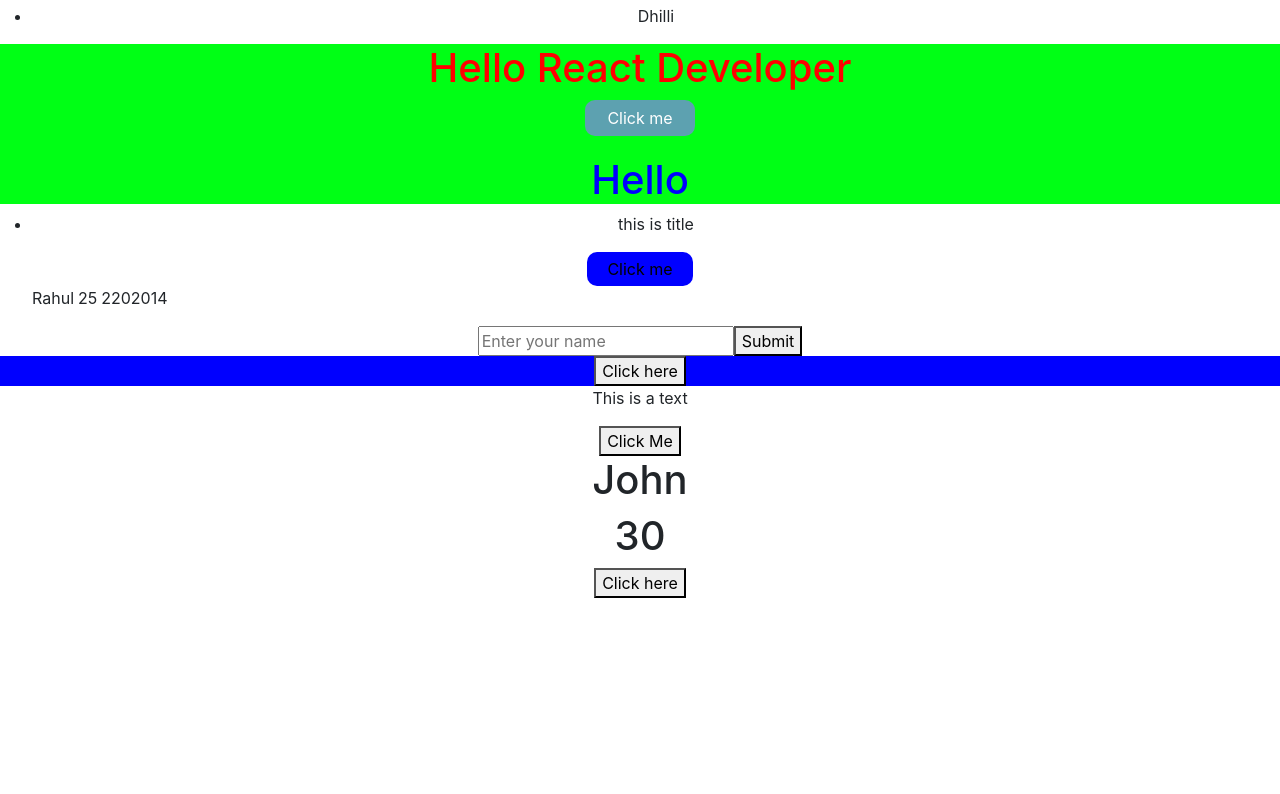
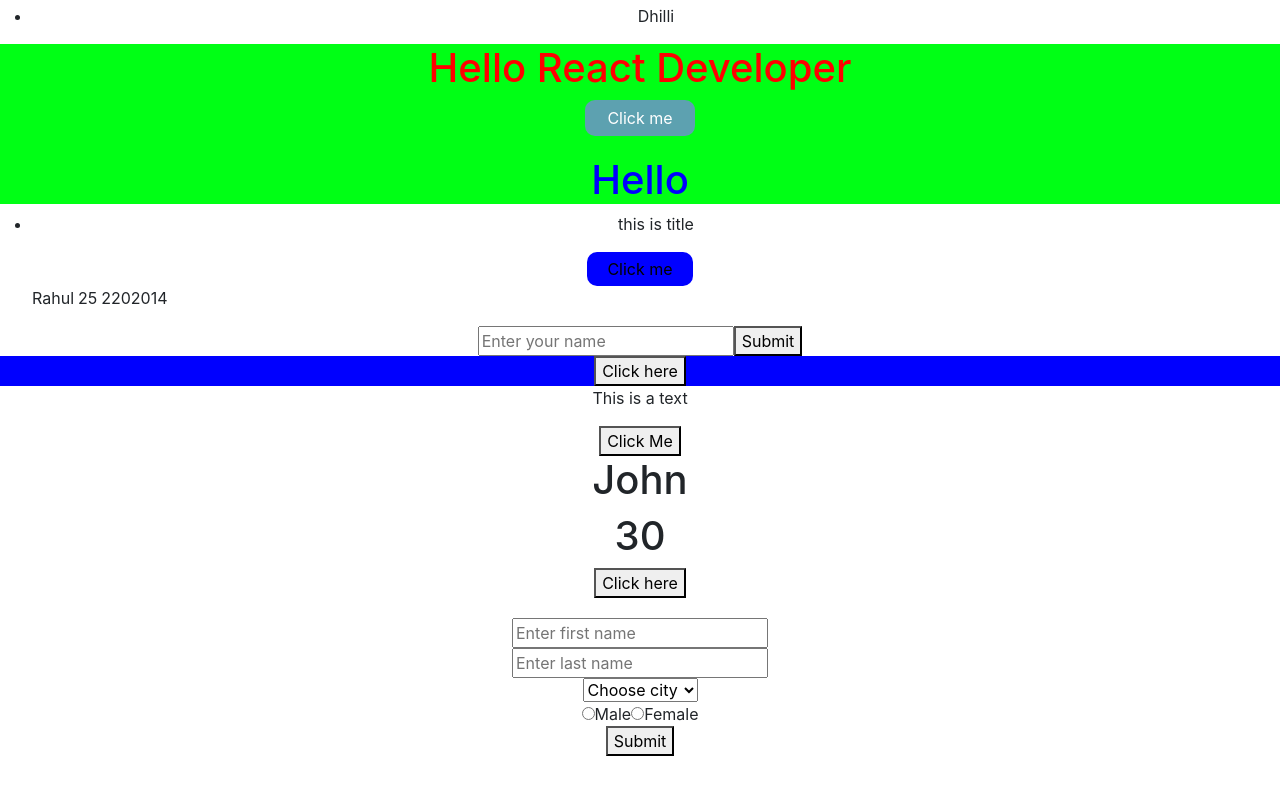
Before and after one commit to SumanPSTU/React-Basic, a React (Create React App) app: page / in a window 1280 px wide. Shown: the part 404-1198 px from the top of the page. Before the commit the page ends 1002 px from the top, so only its background shows below. Built offline with nearby package versions, Linux system fonts and the light colour scheme.

Commit message:
update form submission

```diff
--- a/src/App.js
+++ b/src/App.js
@@ -1,5 +1,6 @@
 import "./assets/style/App.css";
 import IFelse from "./component/IFelse";
+import Login from "./component/Login";
 import Navbar  from "./component/Navbar";
 import UsestateTest from "./component/UsestateTest";
 
@@ -13,6 +14,9 @@ export default function App() {
       <UsestateTest/>
       </div>
 
+      <div>
+        <Login/>
+      </div>
 
 
     </div>
--- /dev/null
+++ b/src/component/Login.jsx
@@ -0,0 +1,78 @@
+import { useState } from "react";
+
+const Login = () => {
+  let [formObj, setObj] = useState({
+    fname: "",
+    lname: "",
+    city: "",
+    gender: "",
+  });
+  const onchange = (e) => {
+    e.preventDefault();
+    console.log("Form submitted:", formObj); // Add any submission logic here
+  };
+
+  const inputOnChange = (property, value) => {
+    setObj((prev) => ({
+      ...prev,
+      [property]: value,
+    }));
+  };
+  const submit=()=>{
+    setObj({
+      fname: "",
+      lname: "",
+      city: "",
+      gender: "",
+    })
+  }
+
+  return (
+    <div style={{ height: "300px", marginTop: "20px" }}>
+      <form action=""onSubmit={onchange}>
+        <input
+        onChange={(e)=>{inputOnChange("fname",e.target.value)}}
+          type="text"
+          name="fname"
+          value={formObj.fname}
+          placeholder="Enter first name"
+        />
+        <br />
+        <input
+        onChange={(e)=>{inputOnChange("lname",e.target.value)}}
+          type="text"
+          name="lname"
+          value={formObj.lname}
+          placeholder="Enter last name"
+        />
+        <br />
+        <select
+        onChange={(e)=>{inputOnChange("city",e.target.value)}} name="city"  id="">
+          <option value="">Choose city</option>
+          <option value="New York">New York</option>
+          <option value="Los Angeles">Los Angeles</option>
+          <option value="Dhaka">Dhaka</option>
+        </select>
+        <br />
+        <input
+        onChange={(e)=>{inputOnChange("gender","Male")}}
+          type="radio"
+          checked={formObj.gender === "Male"}
+          name="gender"
+          id=""
+        />
+        Male
+        <input
+        onChange={(e)=>{inputOnChange("gender","Female")}}
+          type="radio"
+          checked={formObj.gender === "Female"}
+          name="gender"
+          id=""
+        />
+        Female <br />
+        <button type="submit" onClick={submit}>Submit</button>
+      </form>
+    </div>
+  );
+};
+export default Login;
```
